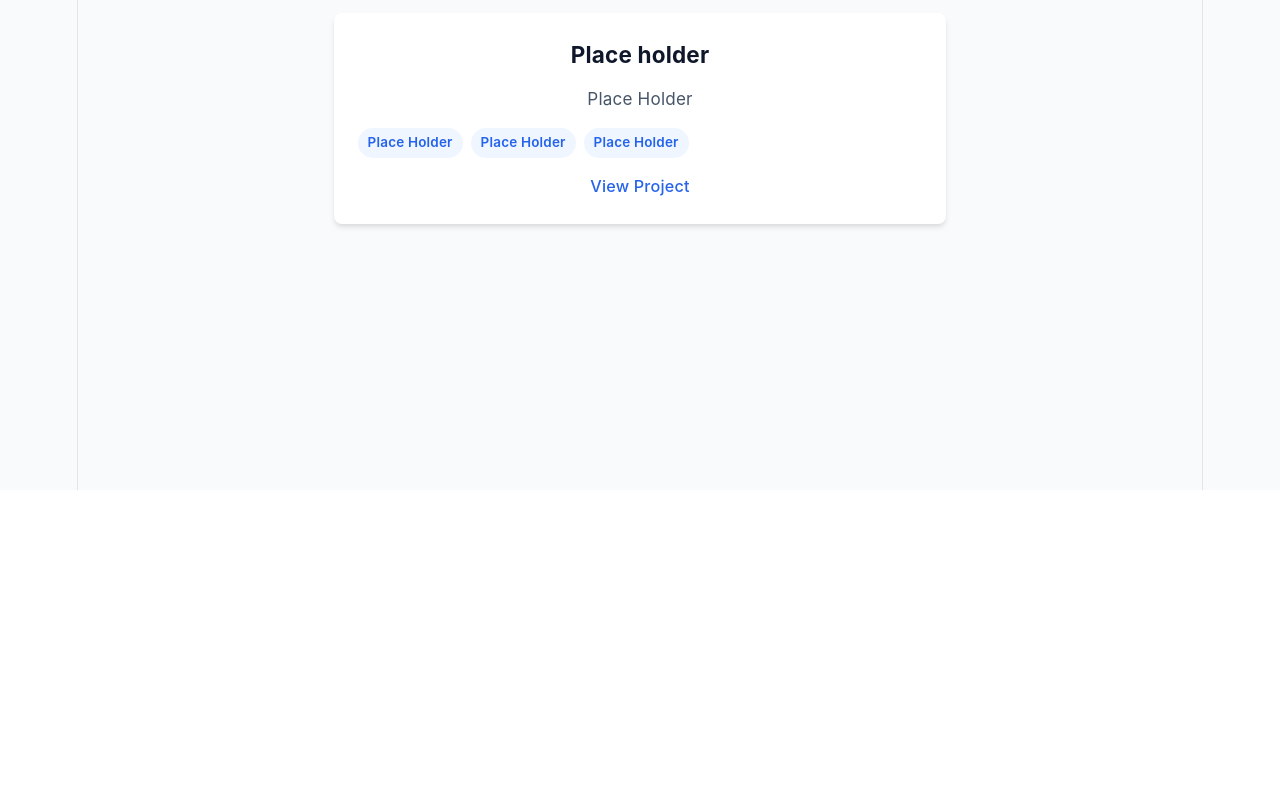
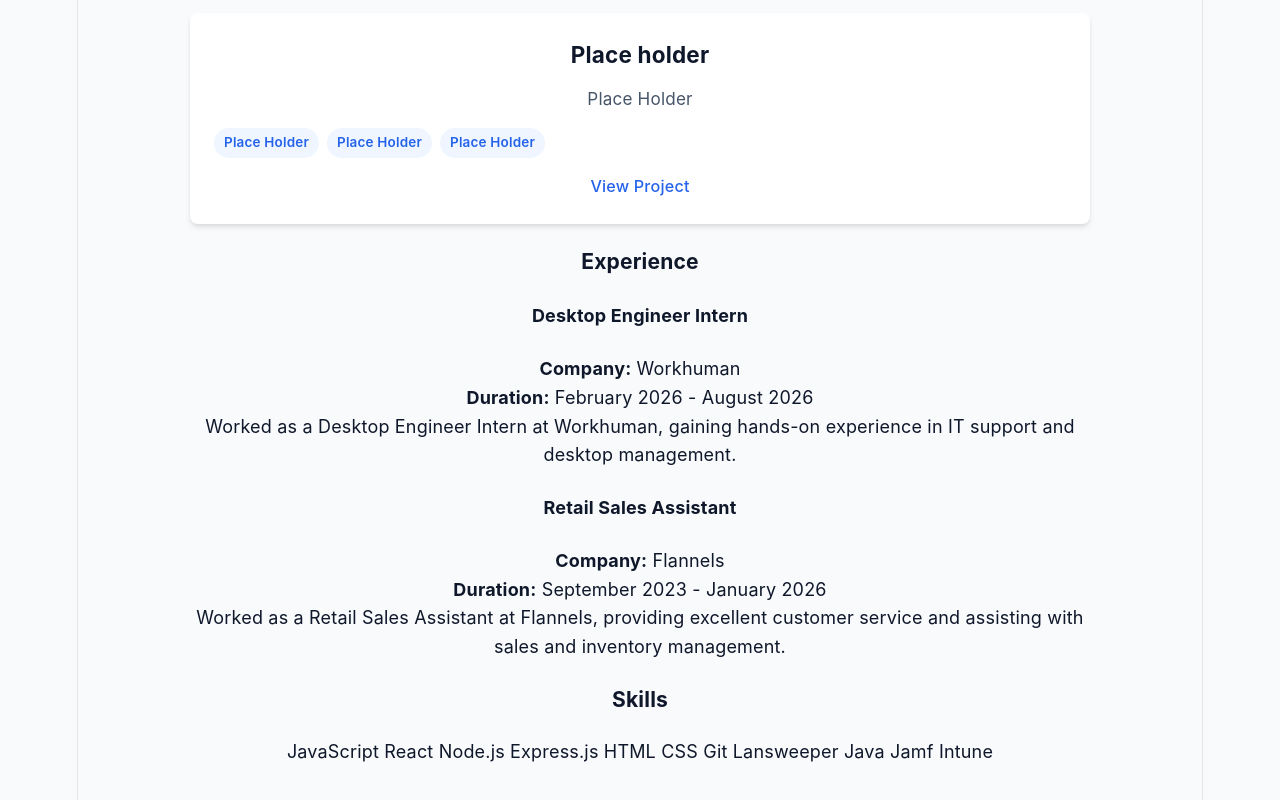
Before and after one commit to jackuzell/Web-CV, a React (Vite) app: page / in a window 1280 px wide. Shown: the part 310-1110 px from the top of the page. Before the commit the page ends 800 px from the top, so only its background shows below. Built offline with nearby package versions, Linux system fonts and the light colour scheme.

Commit message:
Added Skills Components and Experience component

```diff
--- a/src/App.jsx
+++ b/src/App.jsx
@@ -1,6 +1,8 @@
 import React from 'react';
 import { cvData } from './cvData';
 import Projects from './components/Projects';
+import Experience from './components/Experience';
+import Skills from './components/Skills';
 import './App.css';
 
 function App() {
@@ -12,6 +14,8 @@ function App() {
       </header>
       <main>
         <Projects projectList={cvData.projects} />
+        <Experience experienceList={cvData.experience} />
+        <Skills skillsList = {cvData.skills} />
       </main>
       </div>
   );
--- /dev/null
+++ b/src/components/Experience.jsx
@@ -0,0 +1,21 @@
+import React from 'react';
+
+function Experience ( {experienceList} ) {
+    return (
+        <section className = "eperience-section">
+            <h3>Experience</h3>
+            <div className = "experience-grid">
+                {experienceList.map((experience) => (
+                    <div key={experience.experienceId} className = "experience-card">
+                        <h4>{experience.title}</h4>
+                        <p><strong>Company:</strong> {experience.company}</p>
+                        <p><strong>Duration:</strong> {experience.startDate} - {experience.endDate}</p>
+                        <p>{experience.description}</p>
+                    </div>
+                ))}
+            </div>
+        </section>
+    );
+}
+
+export default Experience;
--- /dev/null
+++ b/src/components/Skills.jsx
@@ -0,0 +1,18 @@
+import React from 'react';
+
+function Skills ( {skillsList} ) {
+    return (
+        <section className = "skills-section">
+            <h3>Skills</h3>
+            <div className = "skills-grid">
+                {skillsList.map((skill) =>(
+                    <span key = {skill} className = "skill-badge">
+                        {skill}
+                    </span>
+                ))}
+            </div>
+        </section>
+    );
+}
+
+export default Skills;
--- a/src/cvData.js
+++ b/src/cvData.js
@@ -5,7 +5,7 @@ export const cvData = {
         email: "Jackuzell05@gmail.com",
         github: "https://github.com/JackUzell",
     },
-    skills: ["JavaScript", "React", "Node.js", "Express.js", "HTML", "CSS", "Git", "Lansweeper", "Java", "Jamf", "Intune"],
+    skills: ["JavaScript ", " React ", " Node.js ", " Express.js ", " HTML ", " CSS ", " Git ", " Lansweeper ", " Java ", " Jamf ", " Intune"],
     projects: [
         {
             id: 1,
@@ -17,6 +17,7 @@ export const cvData = {
     ],
     experience: [
         {
+            experienceId: 1,
             title: "Desktop Engineer Intern",
             company: "Workhuman",
             startDate: "February 2026",
@@ -24,6 +25,7 @@ export const cvData = {
             description: "Worked as a Desktop Engineer Intern at Workhuman, gaining hands-on experience in IT support and desktop management.",
         },
         {
+            experienceId: 2,
             title: "Retail Sales Assistant",
             company: "Flannels",
             startDate: "September 2023",
```
